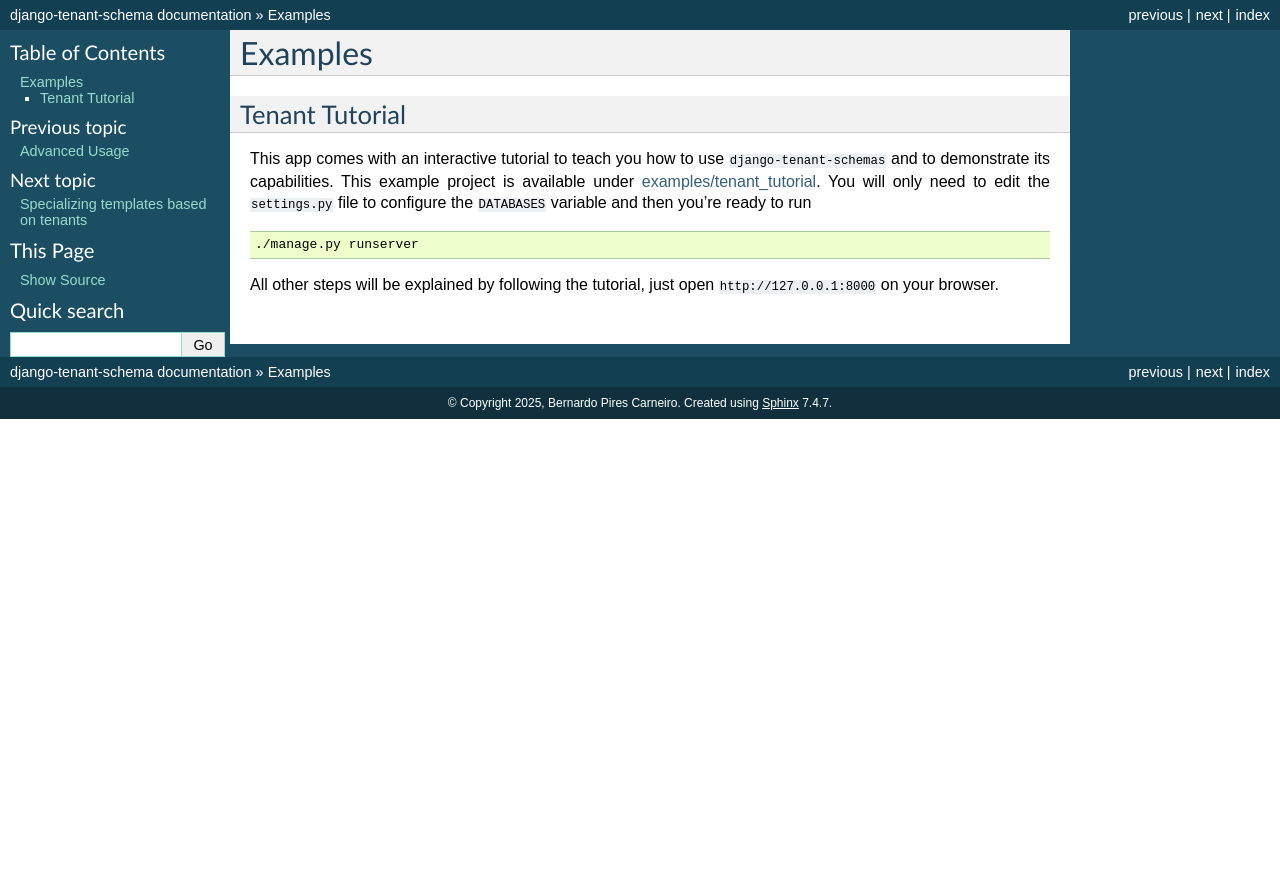
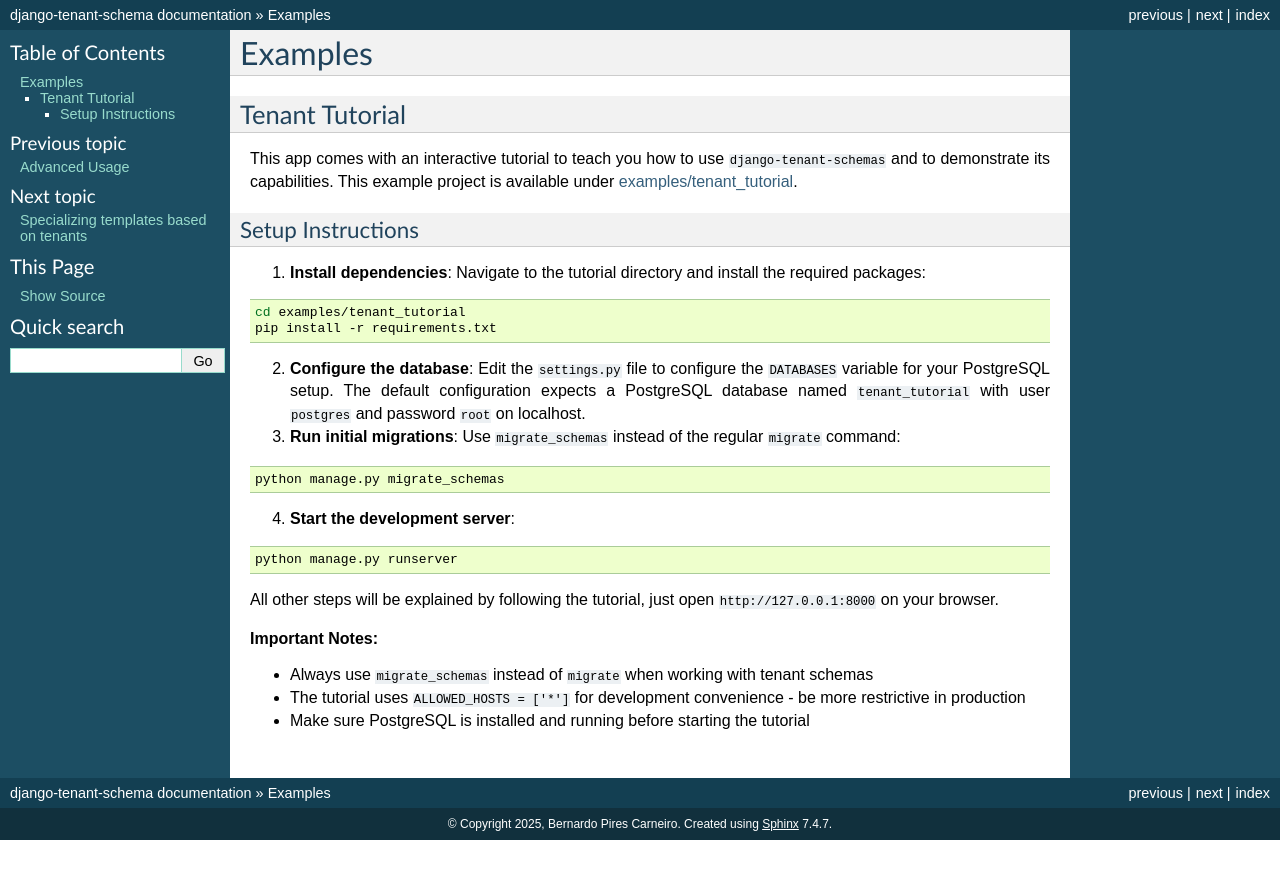
Before and after one commit to bernardopires/django-tenant-schemas, a Sphinx documentation site: the page built from docs/examples.rst, in a window 1280 px wide. Shown: the top 879 px of the page. Built offline with Sphinx 7.4.7, drawn with Linux system fonts in a browser that asks for light colours; the version number could not be read and is left out.

Commit message:
Fix tutorial configuration and add setup documentation
Co-authored-by: goodtune <286798+goodtune@users.noreply.github.com>

```diff
--- a/docs/examples.rst
+++ b/docs/examples.rst
@@ -3,10 +3,36 @@ Examples
 ===========================
 Tenant Tutorial
 -----------------
-This app comes with an interactive tutorial to teach you how to use ``django-tenant-schemas`` and to demonstrate its capabilities. This example project is available under `examples/tenant_tutorial <https://github.com/bernardopires/django-tenant-schemas/blob/master/examples/tenant_tutorial>`_. You will only need to edit the ``settings.py`` file to configure the ``DATABASES`` variable and then you're ready to run
+This app comes with an interactive tutorial to teach you how to use ``django-tenant-schemas`` and to demonstrate its capabilities. This example project is available under `examples/tenant_tutorial <https://github.com/bernardopires/django-tenant-schemas/blob/master/examples/tenant_tutorial>`_.
+
+Setup Instructions
+~~~~~~~~~~~~~~~~~~
+
+1. **Install dependencies**: Navigate to the tutorial directory and install the required packages:
 
 .. code-block:: bash
 
-    ./manage.py runserver
+    cd examples/tenant_tutorial
+    pip install -r requirements.txt
+
+2. **Configure the database**: Edit the ``settings.py`` file to configure the ``DATABASES`` variable for your PostgreSQL setup. The default configuration expects a PostgreSQL database named ``tenant_tutorial`` with user ``postgres`` and password ``root`` on localhost.
+
+3. **Run initial migrations**: Use ``migrate_schemas`` instead of the regular ``migrate`` command:
+
+.. code-block:: bash
+
+    python manage.py migrate_schemas
+
+4. **Start the development server**:
+
+.. code-block:: bash
+
+    python manage.py runserver
 
 All other steps will be explained by following the tutorial, just open ``http://127.0.0.1:8000`` on your browser.
+
+**Important Notes:**
+
+- Always use ``migrate_schemas`` instead of ``migrate`` when working with tenant schemas
+- The tutorial uses ``ALLOWED_HOSTS = ['*']`` for development convenience - be more restrictive in production
+- Make sure PostgreSQL is installed and running before starting the tutorial
```
Also changed, not shown: 4 other files.
